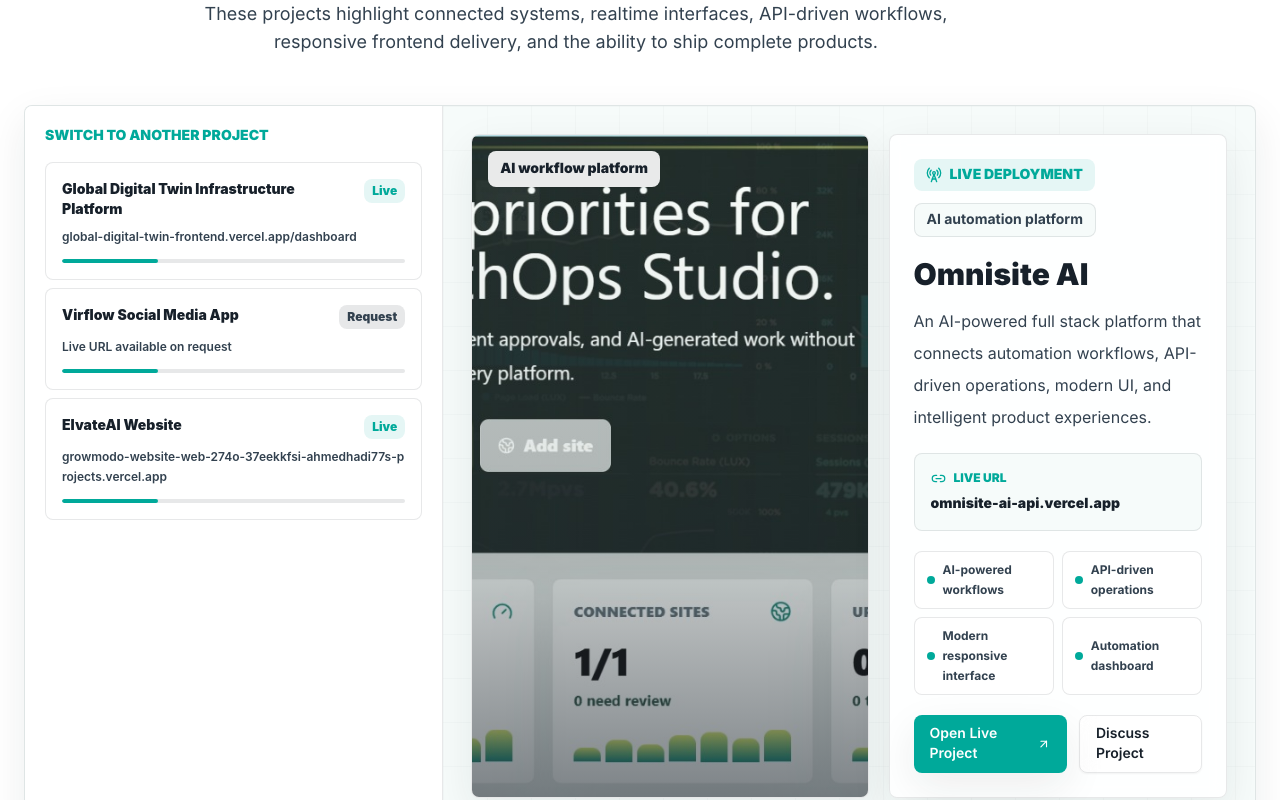
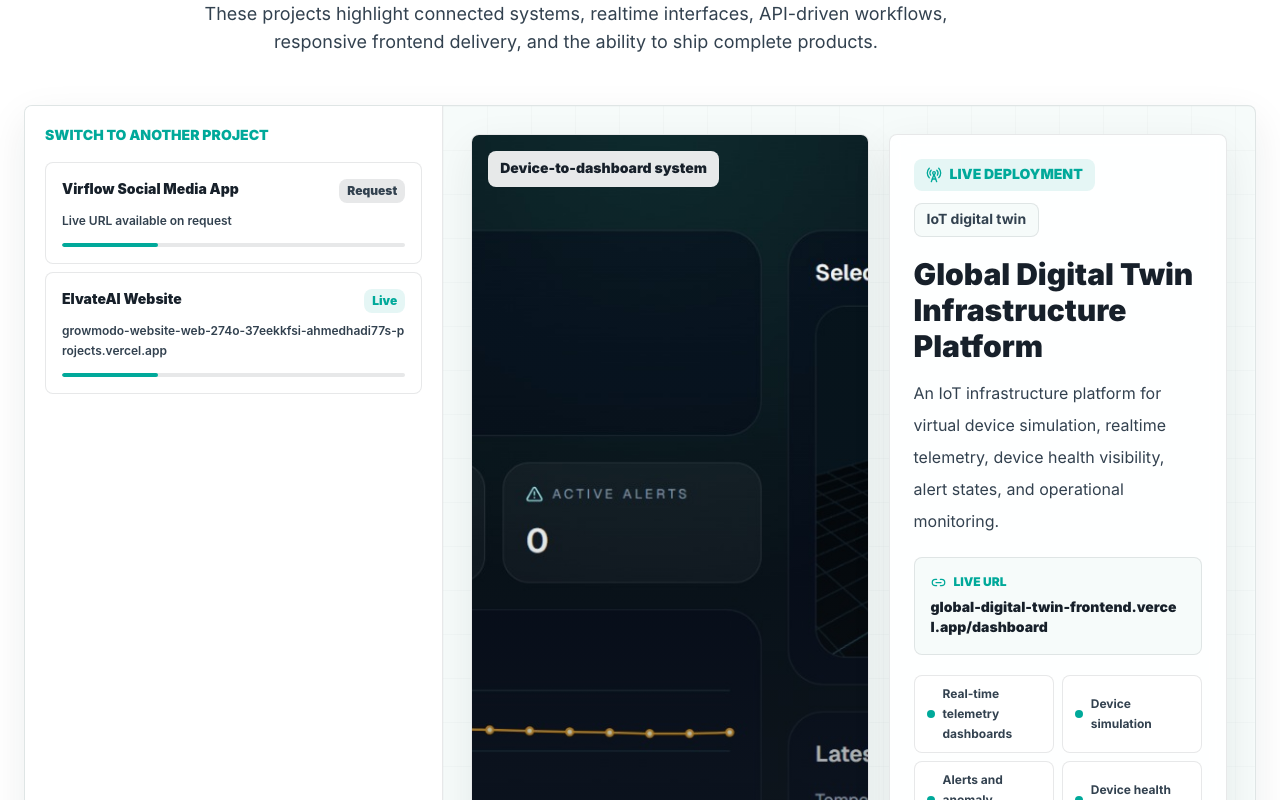
Before and after one commit to AhmedHadi77/ahmed-hadi-portfolio, a Next.js app: page / in a window 1280 px wide. Shown: the part 4260-5060 px from the top of the page. Built offline with nearby package versions, Linux system fonts and the light colour scheme.

Commit message:
Show Omnisite AI only once

```diff
--- a/src/components/sections/projects-section.tsx
+++ b/src/components/sections/projects-section.tsx
@@ -36,15 +36,13 @@
 }
 
 export function ProjectsSection() {
-  const [activeIndex, setActiveIndex] = useState(() => {
-    const omnisiteIndex = projects.findIndex((project) => project.title === "Omnisite AI");
-    return omnisiteIndex >= 0 ? omnisiteIndex : 0;
-  });
-  const activeProject = projects[activeIndex];
+  const showcaseProjects = projects
+    .map((project, index) => ({ project, index }))
+    .filter(({ project }) => project.title !== "Omnisite AI");
+  const [activeIndex, setActiveIndex] = useState(showcaseProjects[0]?.index ?? 0);
+  const activeProject = projects[activeIndex] ?? showcaseProjects[0]?.project ?? projects[0];
   const activeHasLiveUrl = hasLiveUrl(activeProject.links.live);
-  const switcherProjects = projects
-    .map((project, index) => ({ project, index }))
-    .filter(({ index }) => index !== activeIndex);
+  const switcherProjects = showcaseProjects.filter(({ index }) => index !== activeIndex);
 
   return (
     <section id="projects" className="section-band section-padding bg-white">
```
